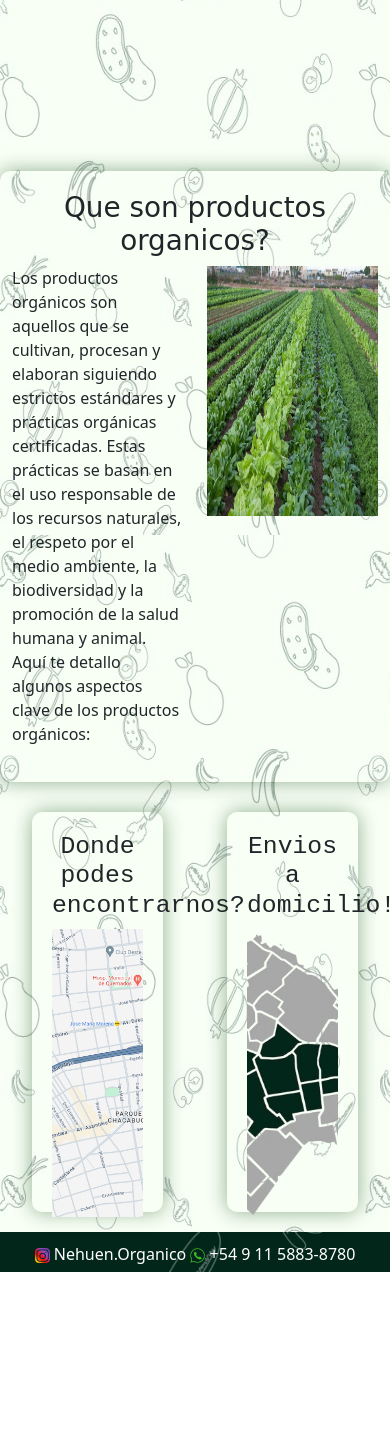
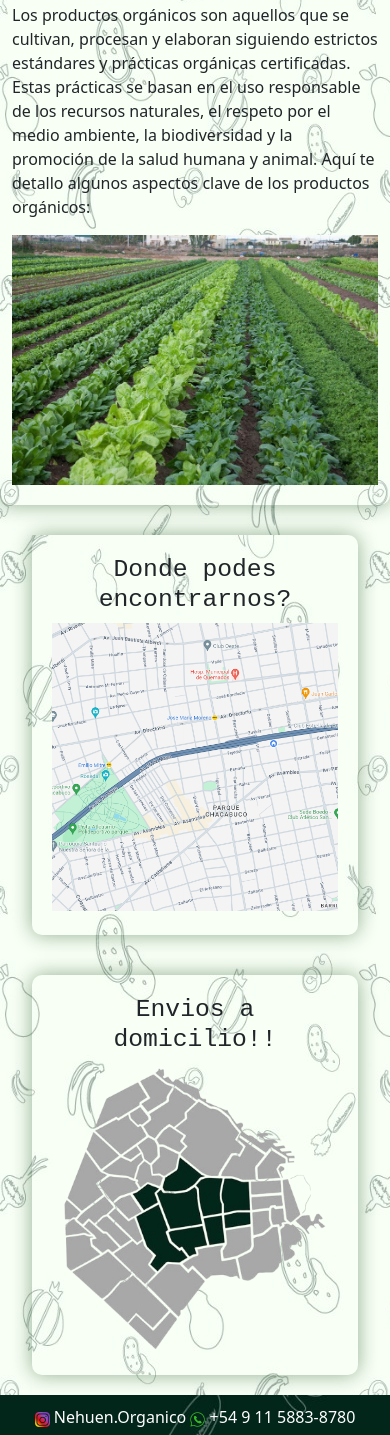
Before and after one commit to Federicoratti11/Nehuen-organico, a plain HTML site: page index.html in a window 390 px wide. Shown: the part 365-1800 px from the top of the page. Before the commit the page ends 1637 px from the top, so only its background shows below. Drawn offline with nearby package versions, Linux system fonts and the light colour scheme.

Commit message:
todo responsive

```diff
--- a/css/style.css
+++ b/css/style.css
@@ -49,7 +49,6 @@ select{
 }
 
 .carousel-inner{
-    height: 400px;
     object-fit: cover;
 }
 
--- a/index.html
+++ b/index.html
@@ -111,20 +111,20 @@
 <section class="container index-productos">
   <div class="row">
   <h1>Que son productos organicos?</h1>
-  <p class="col-6">Los productos orgánicos son aquellos que se cultivan, procesan y elaboran siguiendo estrictos estándares y prácticas orgánicas certificadas. Estas prácticas se basan en el uso responsable de los recursos naturales, el respeto por el medio ambiente, la biodiversidad y la promoción de la salud humana y animal. Aquí te detallo algunos aspectos clave de los productos orgánicos:</p>
-  <img src="imagenes/campo.jpg" class="col-6">
+  <p class="col-lg-6 col-md-12">Los productos orgánicos son aquellos que se cultivan, procesan y elaboran siguiendo estrictos estándares y prácticas orgánicas certificadas. Estas prácticas se basan en el uso responsable de los recursos naturales, el respeto por el medio ambiente, la biodiversidad y la promoción de la salud humana y animal. Aquí te detallo algunos aspectos clave de los productos orgánicos:</p>
+  <img src="imagenes/campo.jpg" class="col-lg-6 col-md-12">
 </div>
 </section>
 
 <section class="container">
   <div class="row">
-    <article class="col-6">
+    <article class="col-lg-6 col-md-12">
       <div class="index-local">
         <h2>Donde podes encontrarnos?</h2>
         <img src="imagenes/maps.png" class="col-12">
       </div>
     </article>
-    <article class="col-6">
+    <article class="col-lg-6 col-md-12">
       <div class="index-local">
         <h2 class="col-12"> Envios a domicilio!!</h2>
         <img src="imagenes/envio.png" class="col-12">
```
